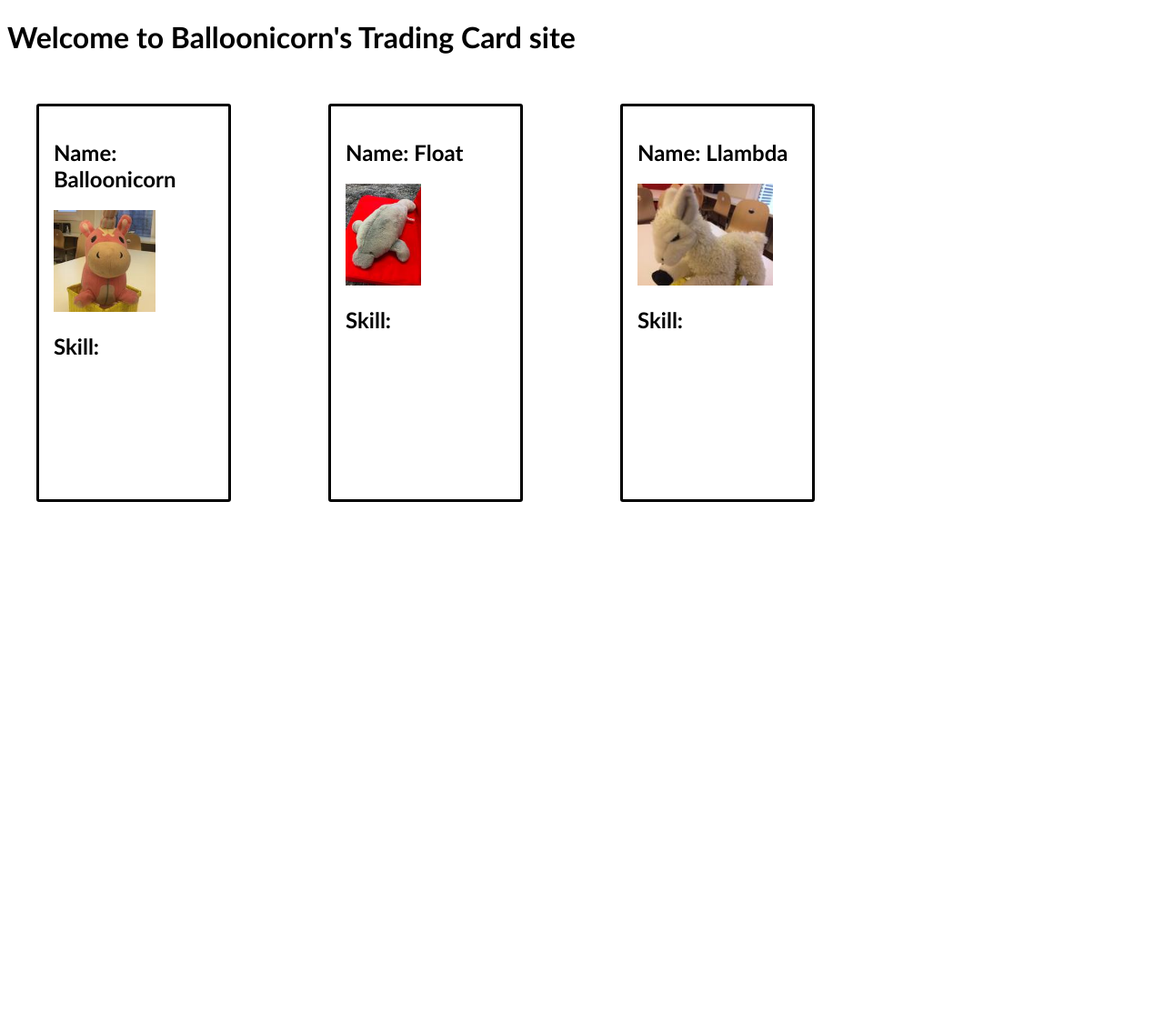
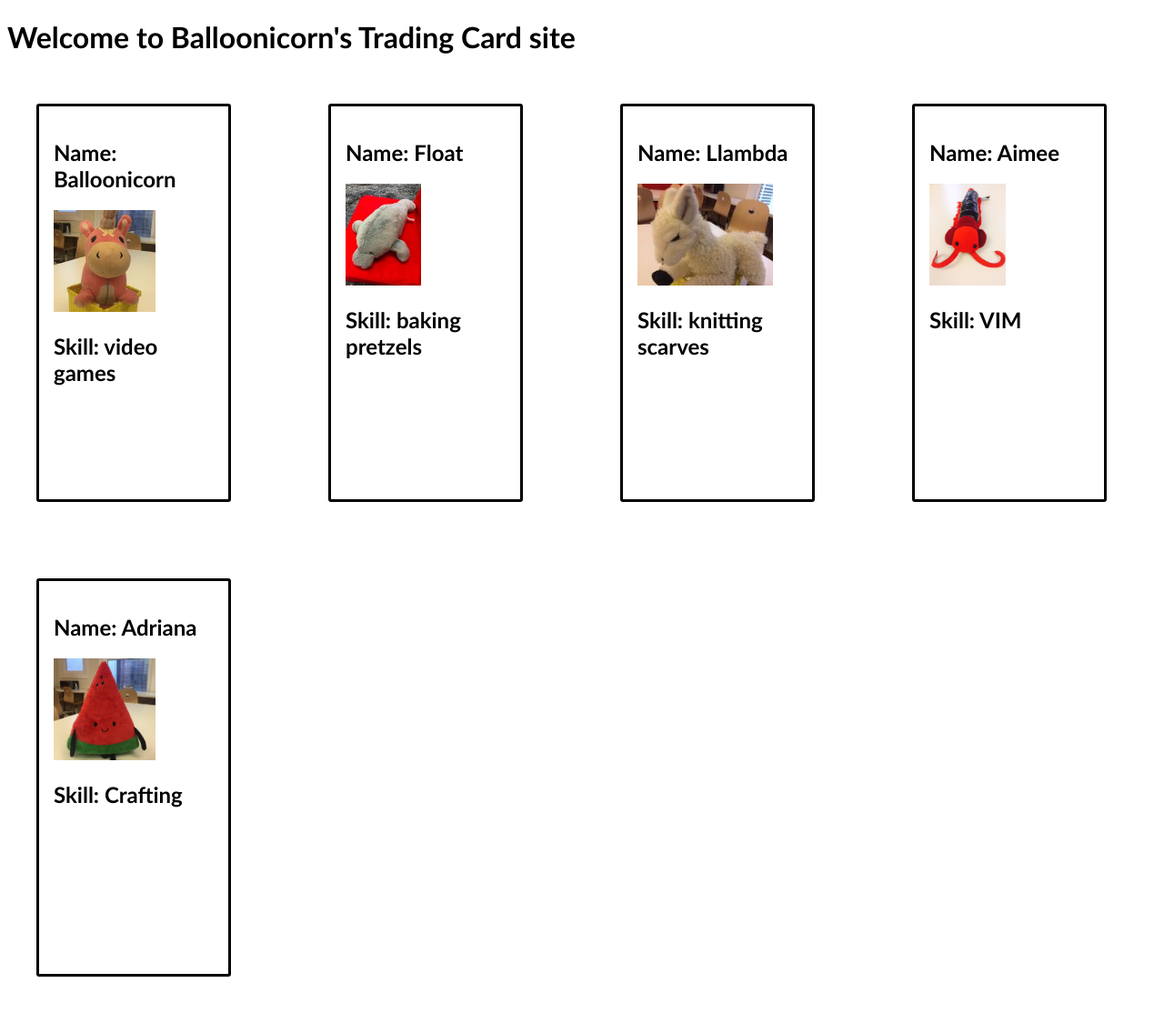
Before and after one commit to Adrianaescalante12/react-trading-cards, a Flask app: page /cards in a window 1280 px wide. Shown: the whole page at 91% size. Before the commit the page ends 552 px from the top, so only its background shows below. Run offline with Flask 2, Linux system fonts and the light colour scheme; some libraries are stand-ins or nearby versions.

Commit message:
stopped at step 4

```diff
--- a/static/js/tradingCard.jsx
+++ b/static/js/tradingCard.jsx
@@ -12,7 +12,7 @@ function TradingCard(props) {
     <div className="card">
       <h2>Name: {props.name}</h2>
       <img src={props.imgUrl} />
-      <h2>Skill: </h2>
+      <h2>Skill: {props.skill}</h2>
     </div>
   );
 }
@@ -49,3 +49,25 @@ ReactDOM.render(
   ),
   document.querySelector('#llambda')
 );
+
+ReactDOM.render(
+  (
+    <TradingCard
+      name="Aimee"
+      skill="VIM"
+      imgUrl="/static/img/off-by-one.jpeg"
+    />
+  ),
+  document.querySelector('#lobster')
+);
+
+ReactDOM.render(
+  (
+    <TradingCard
+      name="Adriana"
+      skill="Crafting"
+      imgUrl="/static/img/seedpy.jpeg"
+    />
+  ),
+  document.querySelector('#watermelon')
+);
--- a/templates/cards.html
+++ b/templates/cards.html
@@ -17,6 +17,10 @@
 
   <!-- Mount Llambda's card on to this element. -->
   <div id="llambda"></div>
+
+  <div id="lobster"></div>
+
+  <div id="watermelon"></div>
 </div>
 
 {% endblock %}
```
Also changed, not shown: static/js/homepage.jsx (+6 -3 lines).
